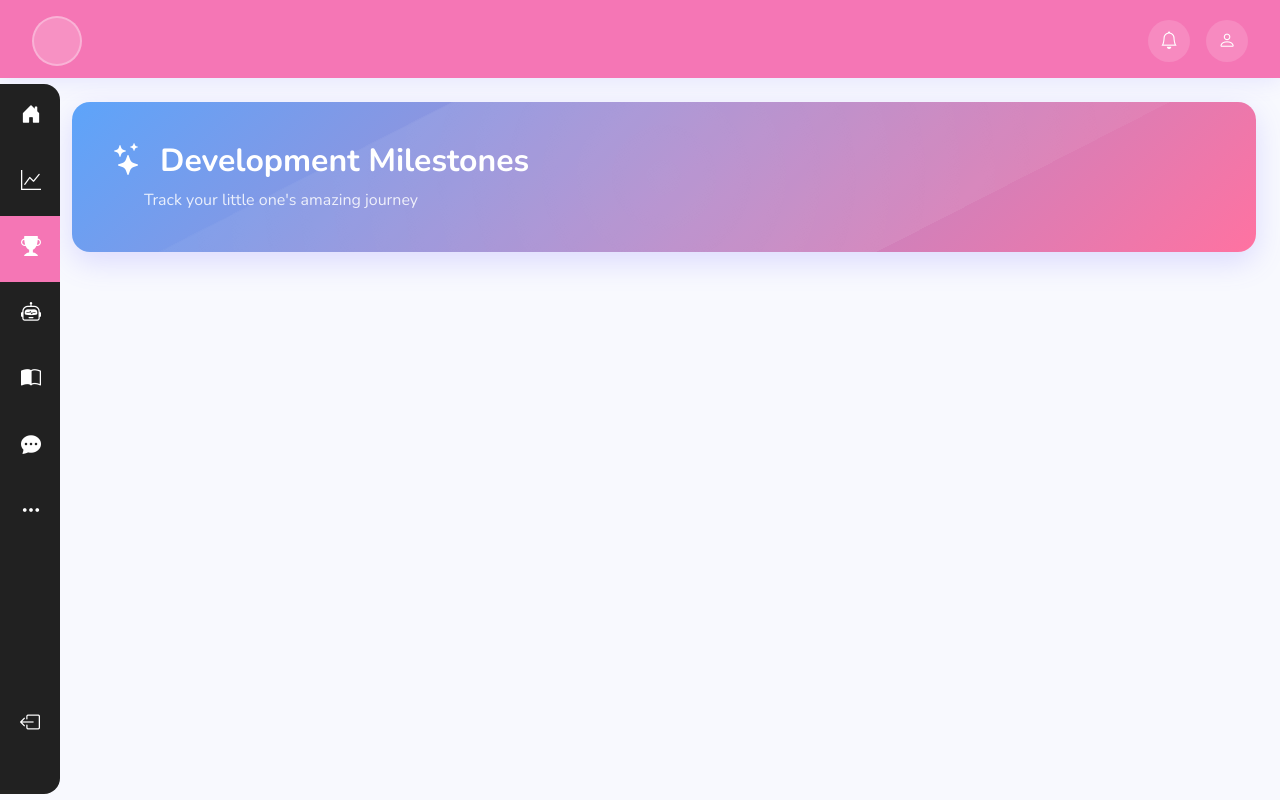
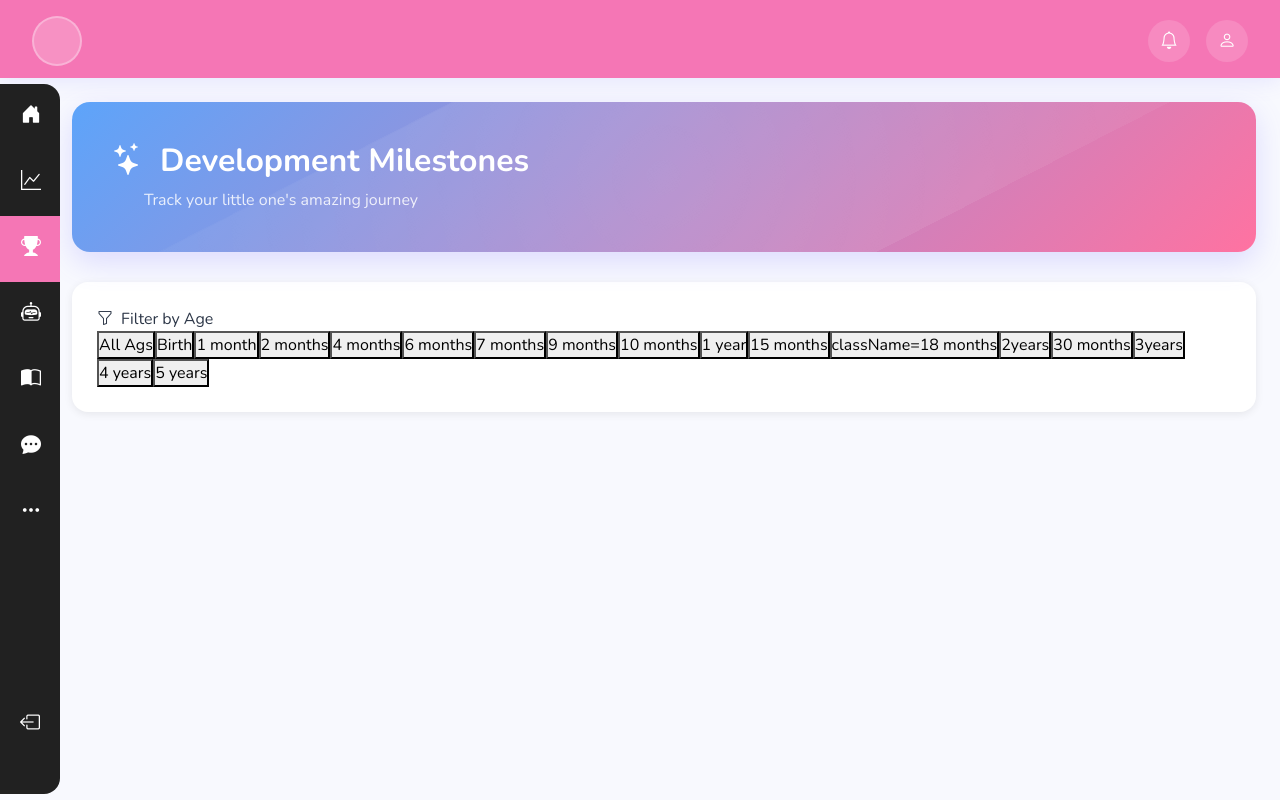
Before and after one commit to nichelleis/Bambinoo, a React (Vite) app in the folder frontend/: page /parent/milestones in a window 1280 px wide. Built offline with nearby package versions, Linux system fonts and the light colour scheme; no server answers; a web font is replaced by a local one.

Commit message:
created the filter age section with buttons to select the agegroup

```diff
--- a/frontend/src/parent/Pages/MileStones.jsx
+++ b/frontend/src/parent/Pages/MileStones.jsx
@@ -16,6 +16,32 @@ function Milestones() {
           </div>
         </div>
       </div>
+
+      <div className={`${style.ageGroupFilter} ${style.dashboardCard}`}>
+        <div className={style.filterLabel}>
+          <i className="bi bi-funnel me-2"></i>
+          Filter by Age
+        </div>
+        <div className={style.ageGroupButtons}>
+          <button className={style.ageBtn}>All Ags</button>
+          <button className={style.ageBtn}>Birth</button>
+          <button className={style.ageBtn}>1 month</button>
+          <button className={style.ageBtn}>2 months</button>
+          <button className={style.ageBtn}>4 months</button>
+          <button className={style.ageBtn}>6 months</button>
+          <button className={style.ageBtn}>7 months</button>
+          <button className={style.ageBtn}>9 months</button>
+          <button className={style.ageBtn}>10 months</button>
+          <button className={style.ageBtn}>1 year</button>
+          <button className={style.ageBtn}>15 months</button>
+          <button> className={style.ageBtn}18 months</button>
+          <button className={style.ageBtn}>2years</button>
+          <button className={style.ageBtn}>30 months</button>
+          <button className={style.ageBtn}>3years</button>
+          <button className={style.ageBtn}>4 years</button>
+          <button className={style.ageBtn}>5 years</button>
+        </div>
+      </div>
     </div>
   );
 }
```
